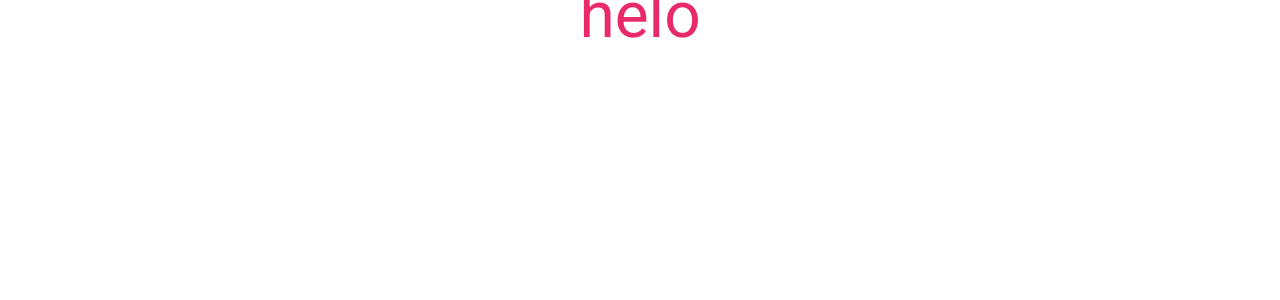
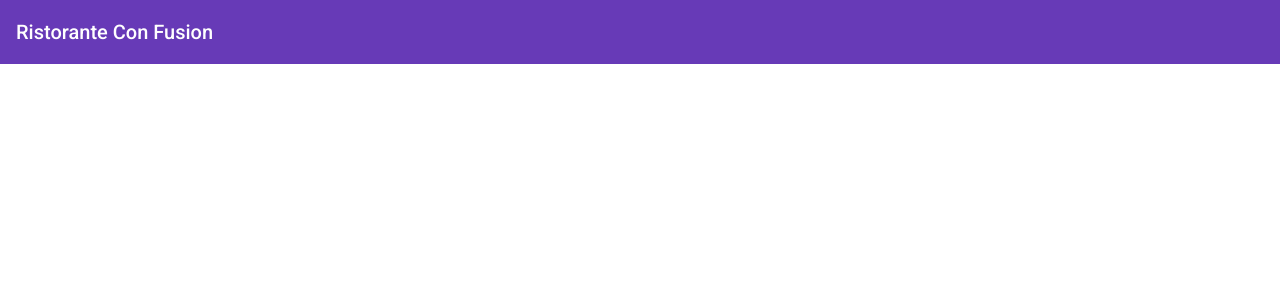
Before and after one commit to Vetrivel-Kalidass/Van-Restaurant, an Angular app: page / in a window 1280 px wide. Shown: the top 300 px of the page. Built offline with nearby package versions, Linux system fonts and the light colour scheme.

Commit message:
Configuring Angular

```diff
--- a/package.json
+++ b/package.json
@@ -11,16 +11,18 @@
   },
   "private": true,
   "dependencies": {
-    "@angular/animations": "~10.1.6",
+    "@angular/animations": "^10.1.6",
     "@angular/cdk": "^10.2.5",
     "@angular/common": "~10.1.6",
     "@angular/compiler": "~10.1.6",
     "@angular/core": "~10.1.6",
+    "@angular/flex-layout": "^10.0.0-beta.32",
     "@angular/forms": "~10.1.6",
-    "@angular/material": "^10.2.5",
+    "@angular/material": "^10.2.7",
     "@angular/platform-browser": "~10.1.6",
     "@angular/platform-browser-dynamic": "~10.1.6",
     "@angular/router": "~10.1.6",
+    "hammerjs": "^2.0.8",
     "rxjs": "~6.6.0",
     "tslib": "^2.0.0",
     "zone.js": "~0.10.2"
--- a/src/app/app.component.html
+++ b/src/app/app.component.html
@@ -1 +1 @@
-<h1>helo</h1>
+<mat-toolbar color="primary"> <span>Ristorante Con Fusion</span> </mat-toolbar>
--- a/src/app/app.module.ts
+++ b/src/app/app.module.ts
@@ -3,16 +3,9 @@ import { NgModule } from '@angular/core';
 
 import { AppRoutingModule } from './app-routing.module';
 import { AppComponent } from './app.component';
-import {MatToolbarModule} from '@angular/material/toolbar';
-import {MatButtonModule} from '@angular/material/button';
-import {MatIconModule} from '@angular/material/icon';
-import {MatSidenavModule} from '@angular/material/sidenav';
-// import {MatListModule} from '@angular/material/list';
-import {MatCardModule} from '@angular/material/card';
-import {MatCheckboxModule} from '@angular/material/checkbox';
-import {MatDividerModule} from '@angular/material/divider';
-// import {MatDatepickerModule} from '@angular/material/datepicker';
-import {MatInputModule} from '@angular/material/input';
+import { BrowserAnimationsModule } from '@angular/platform-browser/animations';
+import { MatToolbarModule } from '@angular/material/toolbar';
+import { FlexLayoutModule } from '@angular/flex-layout';
 
 @NgModule({
   declarations: [
@@ -21,14 +14,9 @@ import {MatInputModule} from '@angular/material/input';
   imports: [
     BrowserModule,
     AppRoutingModule,
-    MatButtonModule,MatInputModule,
-    // MatDatepickerModule,
-    MatDividerModule,
-    MatCheckboxModule,
-    MatCardModule,MatIconModule,
-    // MatListModule,
-    MatSidenavModule,
-    MatToolbarModule
+    BrowserAnimationsModule,
+    MatToolbarModule,
+    FlexLayoutModule
   ],
   providers: [],
   bootstrap: [AppComponent]
--- a/src/styles.css
+++ b/src/styles.css
@@ -1,10 +1,19 @@
 /* You can add global styles to this file, and also import other style files */
 
-h3{
+/* h3{
     font-size: 2vw;
     color: violet;
     text-align: center;
     margin-top: 30vh;
 }
 html, body { height: 100%; }
-body { margin: 0; font-family: monospace !important; }
+body { margin: 0; font-family: monospace !important; } */
+@import '~@angular/material/prebuilt-themes/deeppurple-amber.css';
+
+
+body {
+  padding: 0;
+  margin: 0;
+  font-family: Roboto, sans-serif;
+
+}
```
Also changed, not shown: 1 other file (tests, documents, lock files or other folders).
